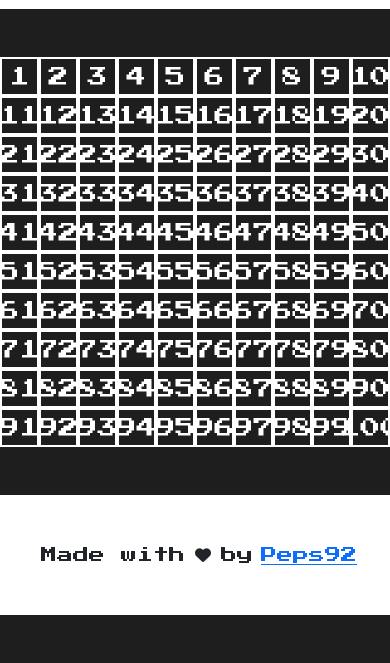
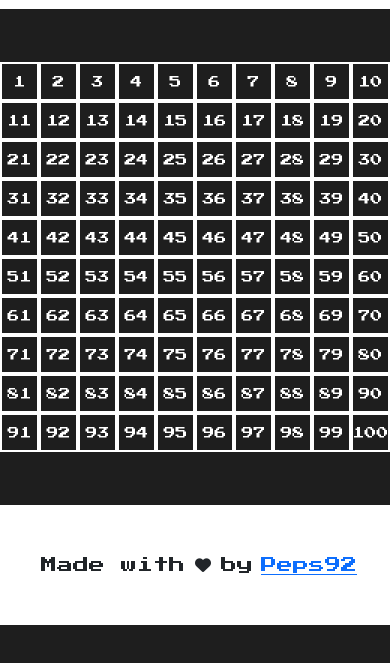
Before and after one commit to giuseppesciacca/js-campominato-grid, a plain HTML site: page index.html in a window 390 px wide. Both pictures are taken after a click on the button "Play". Shown: the part 171-834 px from the top of the page. Drawn offline with nearby package versions, Linux system fonts and the light colour scheme; a web font is replaced by a local one.

Commit message:
[add] mediaquery on screen<480px

```diff
--- a/assets/css/style.css
+++ b/assets/css/style.css
@@ -11,8 +11,12 @@ body {
 }
 
 #app_header {
-    height: 11.25rem;
+    min-height: 11.25rem;
     background-color: white;
+}
+
+#app_main {
+    min-height: calc(100vh - 14.25rem - 7.5rem);
 }
 
 #app_main .wrapper {
@@ -44,3 +48,11 @@ body {
 .active {
     background-color: lightblue;
 }
+
+@media screen and (max-width: 480px) {
+    #app_main {
+        font-size: 0.75rem;
+    }
+}
+
+;
--- a/assets/js/main.js
+++ b/assets/js/main.js
@@ -27,7 +27,7 @@ btn_play.addEventListener('click', function () {
 
     for (let i = 0; i < numSquare; i++) {
         const squareEl = document.createElement('div');
-        squareEl.classList.add('col_my', 'd-flex', 'align-items-center', 'justify-content-center', 'fs-5');
+        squareEl.classList.add('col_my', 'd-flex', 'align-items-center', 'justify-content-center');
 
         if (difficultyEl.value == 'easy') {
             squareEl.classList.add('col_my_ez')
--- a/index.html
+++ b/index.html
@@ -54,7 +54,7 @@
     </header>
     <!-- /#app_header -->
 
-    <main id="app_main">
+    <main id="app_main" class="d-flex align-items-center justify-content-center">
         <div class="wrapper m-auto">
             <div class="container-fluid my-5">
                 <div id="row_main" class="row text-white">
```
